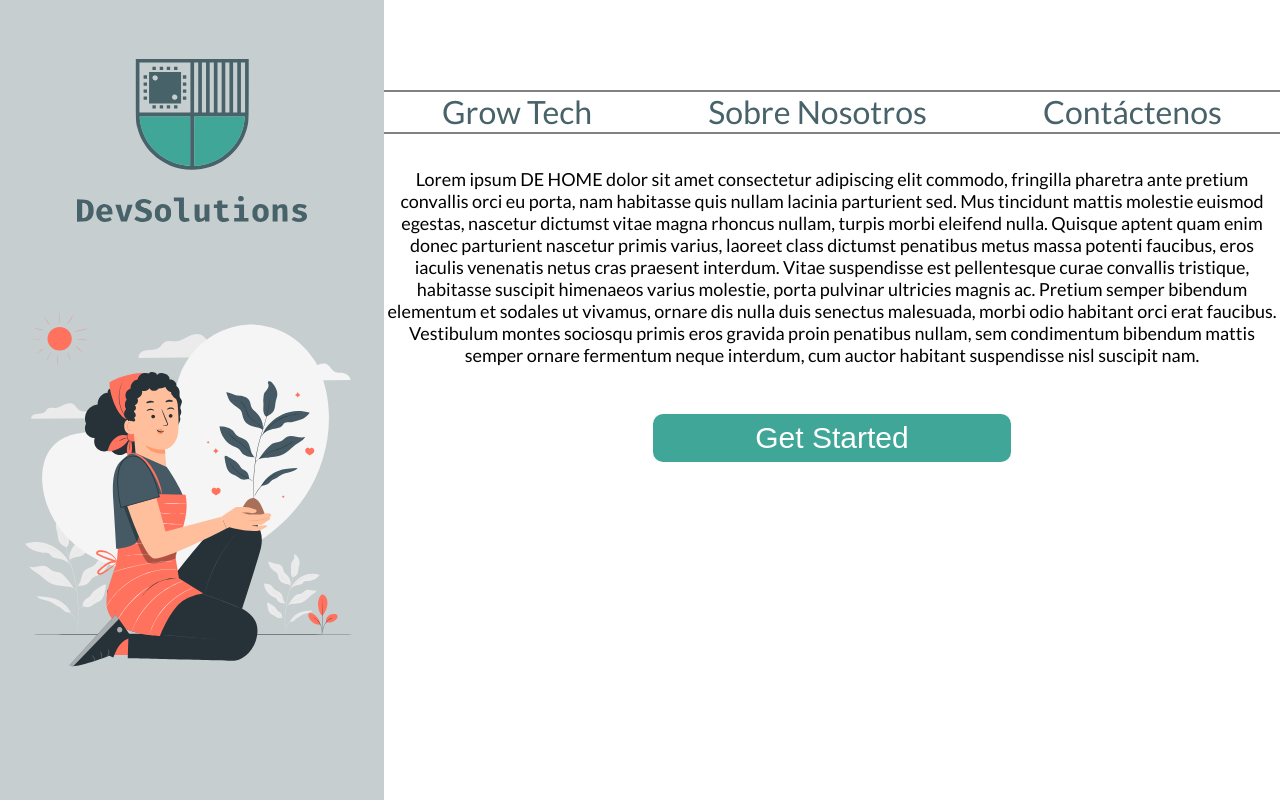
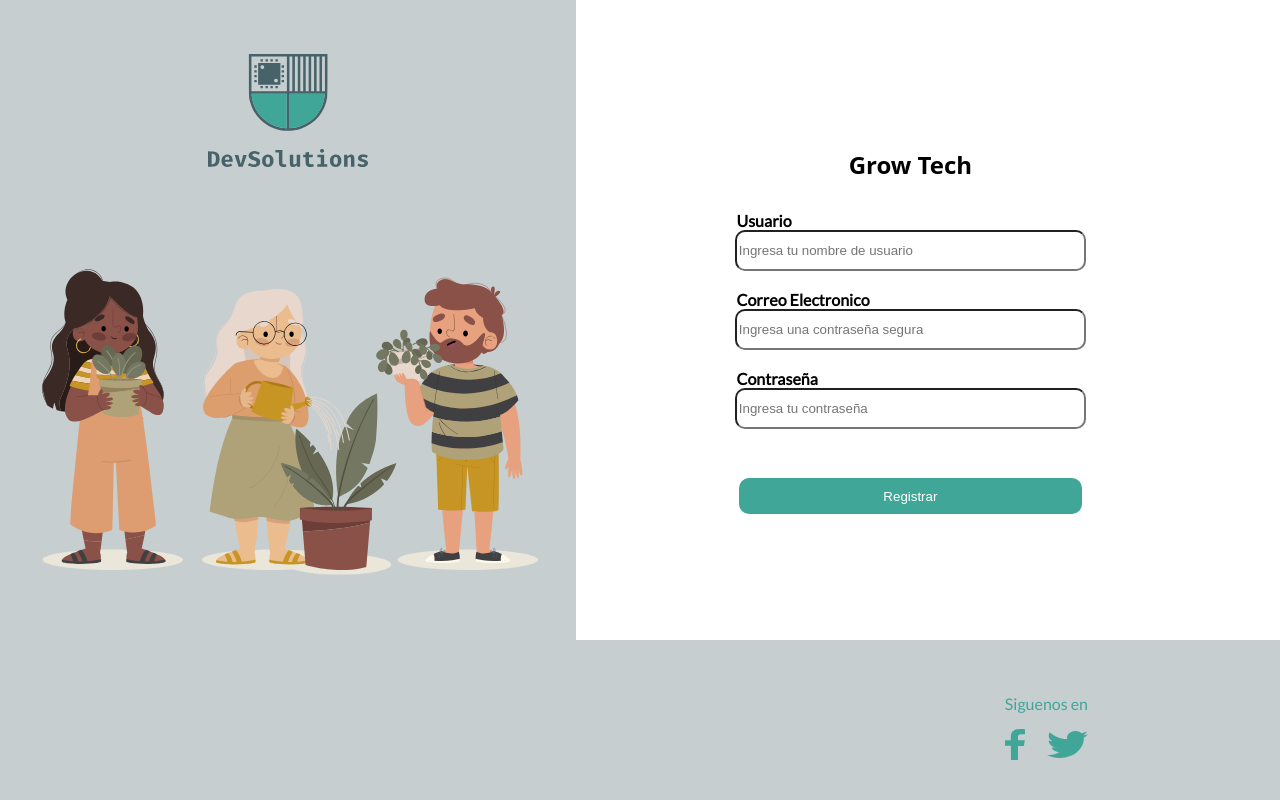
Before and after one commit to Max-500/proyecto-front-grow-tech, a React (Vite) app: page /registro in a window 1280 px wide. Before the commit this address led to /. Built offline with nearby package versions, Linux system fonts and the light colour scheme.

Commit message:
Se encontro el error de padding

```diff
--- a/src/components/FormShared.jsx
+++ b/src/components/FormShared.jsx
@@ -41,7 +41,7 @@
                 <h1>Grow Tech</h1>
 
                 <div>
-                    <label htmlFor="">
+                    <label className="label-form-shared" htmlFor="">
                         <h4 className="h4-form-shared">Usuario</h4>
                     </label>
                 </div>
@@ -51,7 +51,7 @@
                 {inputEmail}
 
                 <div>
-                    <label htmlFor="">
+                    <label className="label-form-shared" htmlFor="">
                         <h4 className="h4-form-shared">Contraseña</h4>
                     </label>
                 </div>
--- a/src/components/InputEmail.jsx
+++ b/src/components/InputEmail.jsx
@@ -12,7 +12,7 @@
     return (
         <>
             <div>
-                <label htmlFor="">
+                <label className="label-form-shared" htmlFor="">
                     <h4 className="h4-form-shared">Correo Electronico</h4>
                 </label>
             </div>
--- a/src/contexts/UserState.jsx
+++ b/src/contexts/UserState.jsx
@@ -6,7 +6,7 @@
     const [name, setName] = useState("")
     const [email, setEmail] = useState("")
     const [password, setPassword] = useState("")
-    const [token, setToken] = useState("jwt")
+    const [token, setToken] = useState("")
 
     const newName = (value) => {
         setName(value);
--- a/src/public/css/SharedAside.css
+++ b/src/public/css/SharedAside.css
@@ -24,7 +24,11 @@
     width: 100%;
     display: flex;
     align-items: flex-start;
-    padding-left: 25%;
+}
+
+.label-form-shared{
+    width: 100%;
+    padding-left: 12%;
 }
 
 .h4-form-shared{
```
